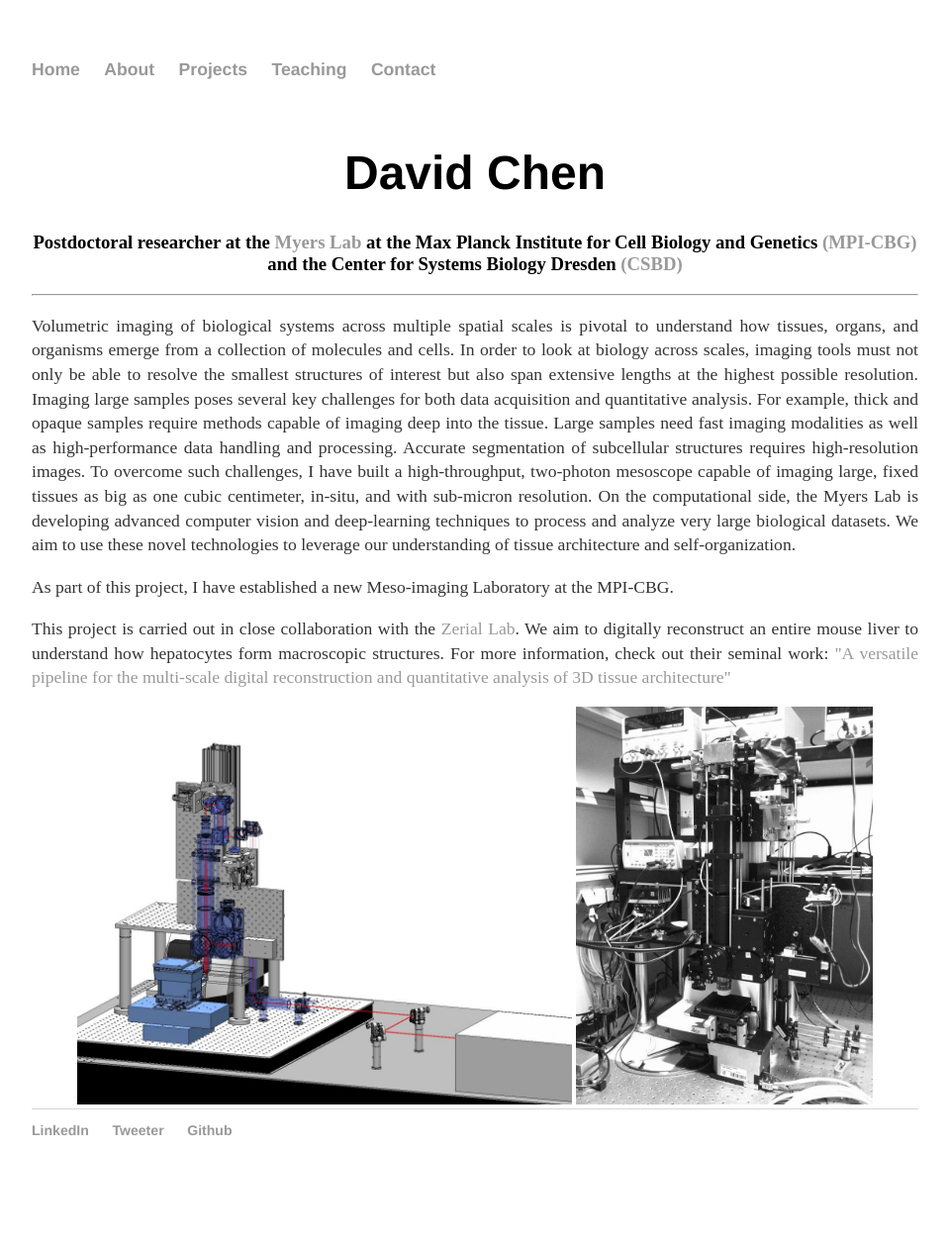
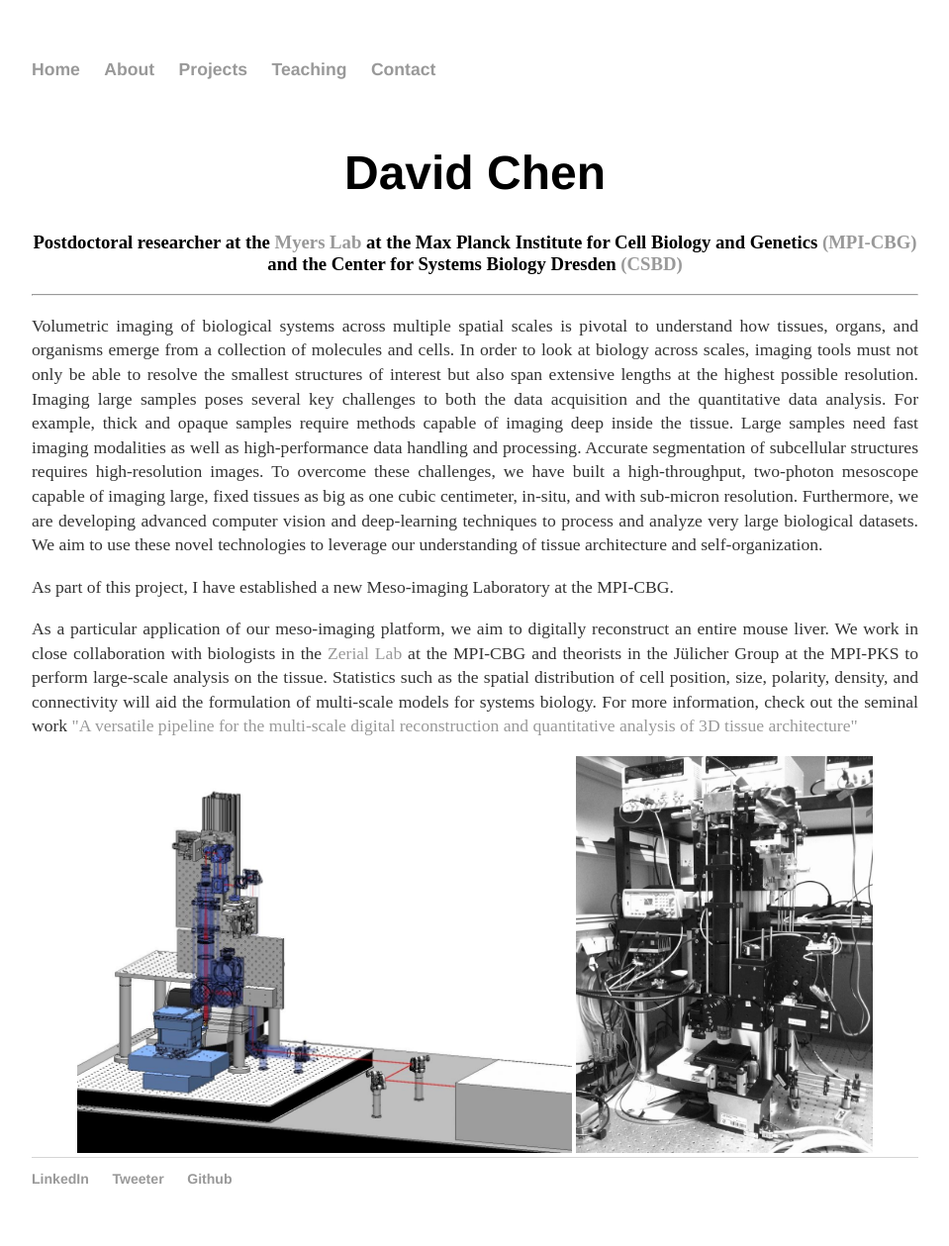
Before and after one commit to davidchenlee/davidchenlee.github.io, a Jekyll site: the page built from index.html, in a window 1280 px wide. Shown: the whole page at 99% size, without its empty margins (160-1119 px from the left). Built offline with Jekyll 4.4.1, drawn with Linux system fonts in a browser that asks for light colours; before the commit the page ends 1210 px from its top, so only the background shows below that.

Commit message:
add info to the project description

```diff
--- a/index.html
+++ b/index.html
@@ -10,12 +10,11 @@
 </center>
 
 <hr>
-<p style="text-align:justify">Volumetric imaging of biological systems across multiple spatial scales is pivotal to understand how tissues, organs, and organisms emerge from a collection of molecules and cells. In order to look at biology across scales, imaging tools must not only be able to resolve the smallest structures of interest but also span extensive lengths at the highest possible resolution. Imaging large samples poses several key challenges for both data acquisition and quantitative analysis. For example, thick and opaque samples require methods capable of imaging deep into the tissue. Large samples need fast imaging modalities as well as high-performance data handling and processing. Accurate segmentation of subcellular structures requires high-resolution images. To overcome such challenges, I have built a high-throughput, two-photon mesoscope capable of imaging large, fixed tissues as big as one cubic centimeter, in-situ, and with sub-micron resolution. On the computational side, the Myers Lab is developing advanced computer vision and deep-learning techniques to process and analyze very large biological datasets. We aim to use these novel technologies to leverage our understanding of tissue architecture and self-organization.</p>
+<p style="text-align:justify">Volumetric imaging of biological systems across multiple spatial scales is pivotal to understand how tissues, organs, and organisms emerge from a collection of molecules and cells. In order to look at biology across scales, imaging tools must not only be able to resolve the smallest structures of interest but also span extensive lengths at the highest possible resolution. Imaging large samples poses several key challenges to both the data acquisition and the quantitative data analysis. For example, thick and opaque samples require methods capable of imaging deep inside the tissue. Large samples need fast imaging modalities as well as high-performance data handling and processing. Accurate segmentation of subcellular structures requires high-resolution images. To overcome these challenges, we have built a high-throughput, two-photon mesoscope capable of imaging large, fixed tissues as big as one cubic centimeter, in-situ, and with sub-micron resolution. Furthermore, we are developing advanced computer vision and deep-learning techniques to process and analyze very large biological datasets. We aim to use these novel technologies to leverage our understanding of tissue architecture and self-organization.</p>
 
 <p style="text-align:justify"> As part of this project, I have established a new Meso-imaging Laboratory at the MPI-CBG.</p>
 
-<p style="text-align:justify">
-This project is carried out in close collaboration with the <a href="http://zerial.mpi-cbg.de/">Zerial Lab</a>. We aim to digitally reconstruct an entire mouse liver to understand how hepatocytes form macroscopic structures. For more information, check out their seminal work: <a href="https://elifesciences.org/articles/11214">"A versatile pipeline for the multi-scale digital reconstruction and quantitative analysis of 3D tissue architecture"</a>
+<p style="text-align:justify"> As a particular application of our meso-imaging platform, we aim to digitally reconstruct an entire mouse liver. We work in close collaboration with biologists in the <a href="http://zerial.mpi-cbg.de/">Zerial Lab</a> at the MPI-CBG and theorists in the Jülicher Group at the MPI-PKS to perform large-scale analysis on the tissue. Statistics such as the spatial distribution of cell position, size, polarity, density, and connectivity will aid the formulation of multi-scale models for systems biology. For more information, check out the seminal work <a href="https://elifesciences.org/articles/11214">"A versatile pipeline for the multi-scale digital reconstruction and quantitative analysis of 3D tissue architecture"</a>
  </p>
 
 	<center>
```
